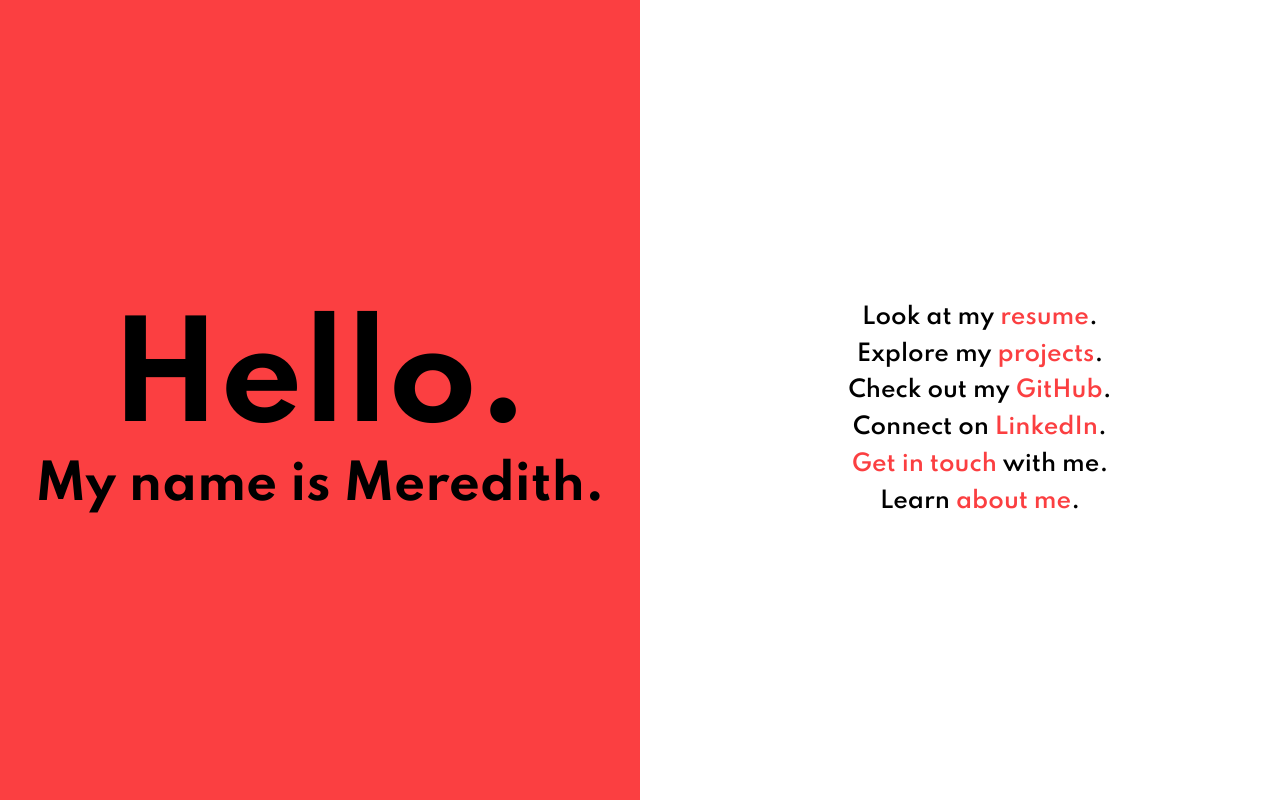
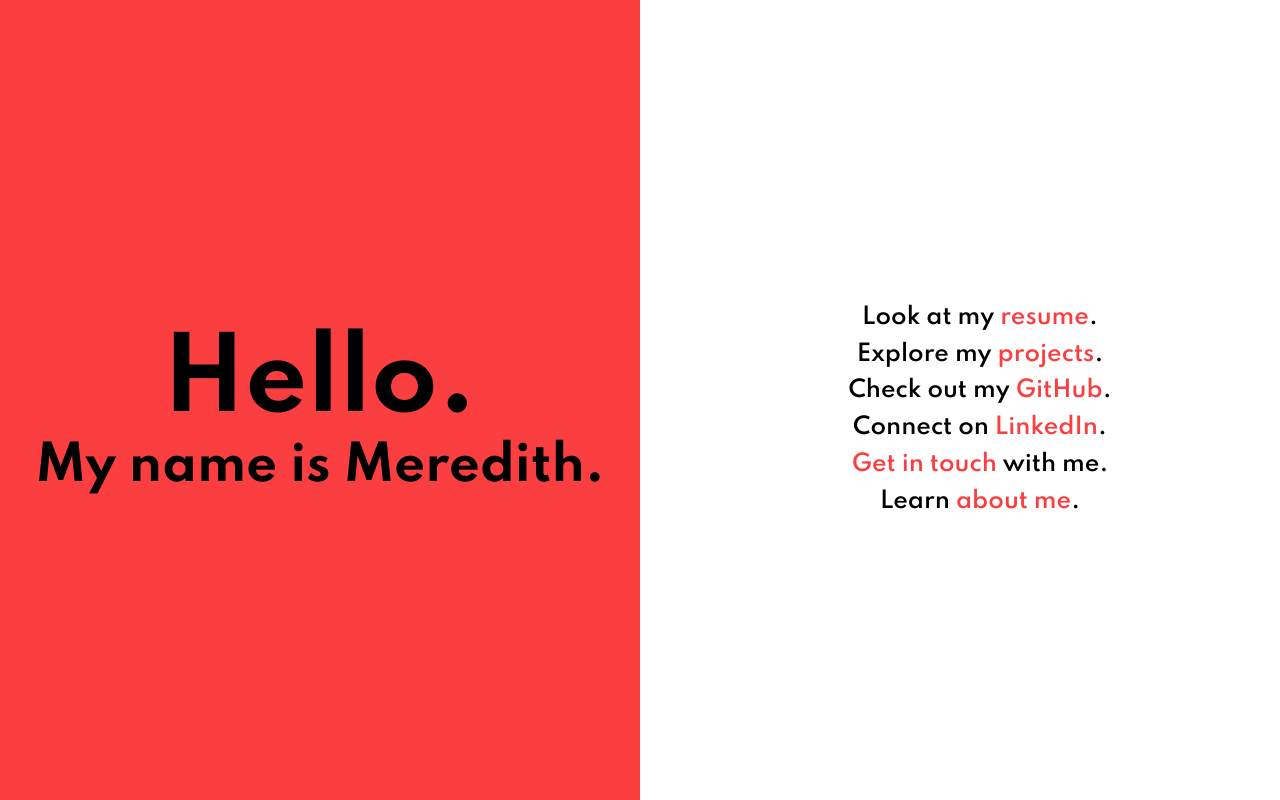
Before and after one commit to merestrickland/my_portfolio, a React (Create React App) app: page / in a window 1280 px wide. Built offline with nearby package versions, Linux system fonts and the light colour scheme.

Commit message:
changed project request url

```diff
--- a/src/components/navlist/navlist.component.jsx
+++ b/src/components/navlist/navlist.component.jsx
@@ -4,6 +4,10 @@ import { Link } from 'react-router-dom'
 export default function NavList() {
   return (
     <div>
+      {/* <Link to='/'>
+        <img src='https://meredith-strickland-portfolio.s3.amazonaws.com/Portfolio/smiley_PNG36233.png'/>
+      </Link> */}
+
       <ul>
         <li>Look at my <Link to='/resume' className='emphasized'>resume</Link>.</li>
         <li>Explore my <Link to='/projects' className='emphasized'>projects</Link>.</li>
--- a/src/pages/homepage/homepage.styles.css
+++ b/src/pages/homepage/homepage.styles.css
@@ -11,7 +11,7 @@ h2 {
 }
 
 h1 {
-  font-size: 800%;
+  font-size: 600%;
   margin: 0%;
   padding: 0%;
 }
@@ -22,10 +22,10 @@ h1 {
   height: 100%;
   width: 50%;
   position: fixed;
-  /* z-index: 1; */
+  z-index: 1;
   top: 0;
-  /* overflow-x: hidden; */
-  /* padding-top: 20px; */
+  overflow-x: hidden;
+  padding-top: 20px;
 }
 
 /* Control the left side */
@@ -38,6 +38,7 @@ h1 {
 .right {
   right: 0;
   background-color:white;
+  /* width: 90% */
 }
 
 /* If you want the content centered horizontally and vertically */
--- a/src/pages/projects/projects.component.jsx
+++ b/src/pages/projects/projects.component.jsx
@@ -19,7 +19,7 @@ const Projects = () => {
 
   const getReqProj = () => {
     // setLoading(true)
-      axios.get('http://localhost:8000/projects/').then(res => {
+      axios.get('https://radiant-basin-61864.herokuapp.com/projects').then(res => {
         // setLoading(false)
         setProjects(res.data);
       })
```
Also changed, not shown: src/components/nav/nav.styles.css (deleted), src/components/navlist/smiley.png (added), src/pages/email/email.styles.css (deleted), 1 other file (tests, documents, lock files or other folders).
